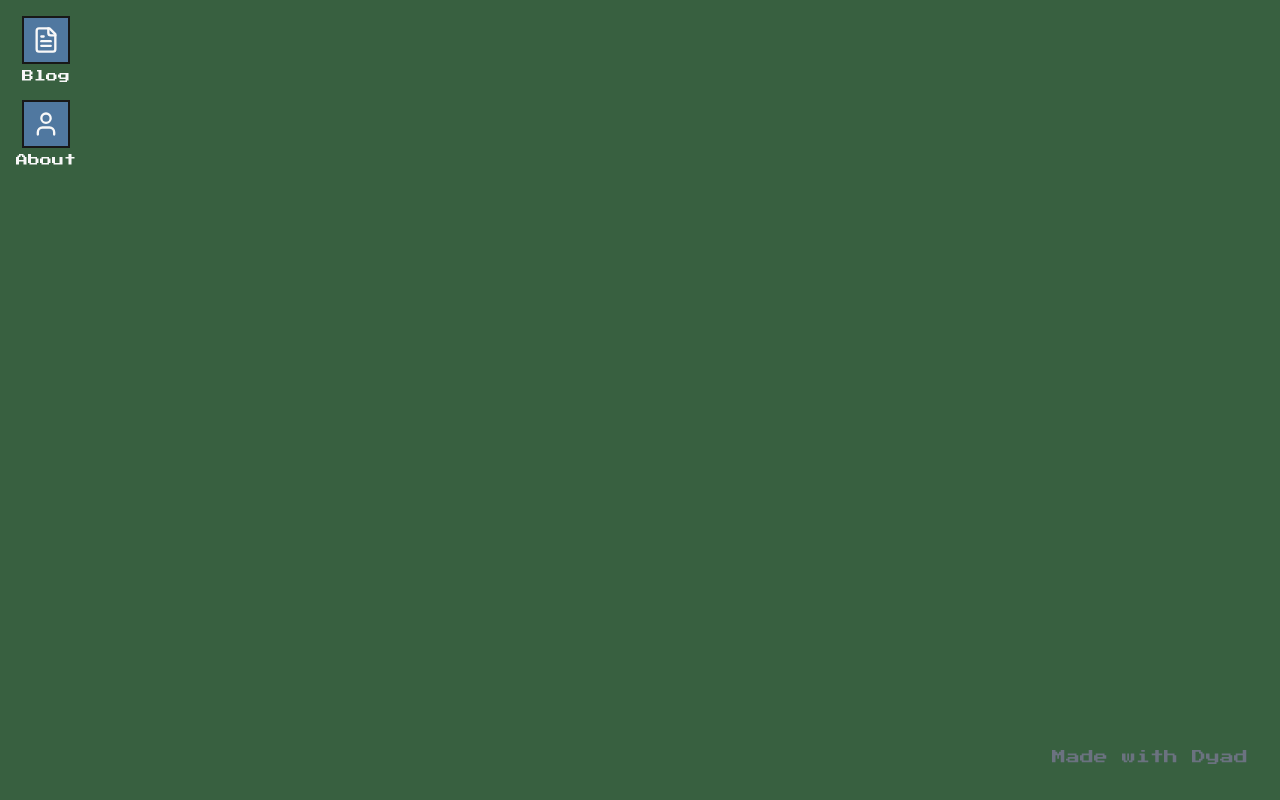
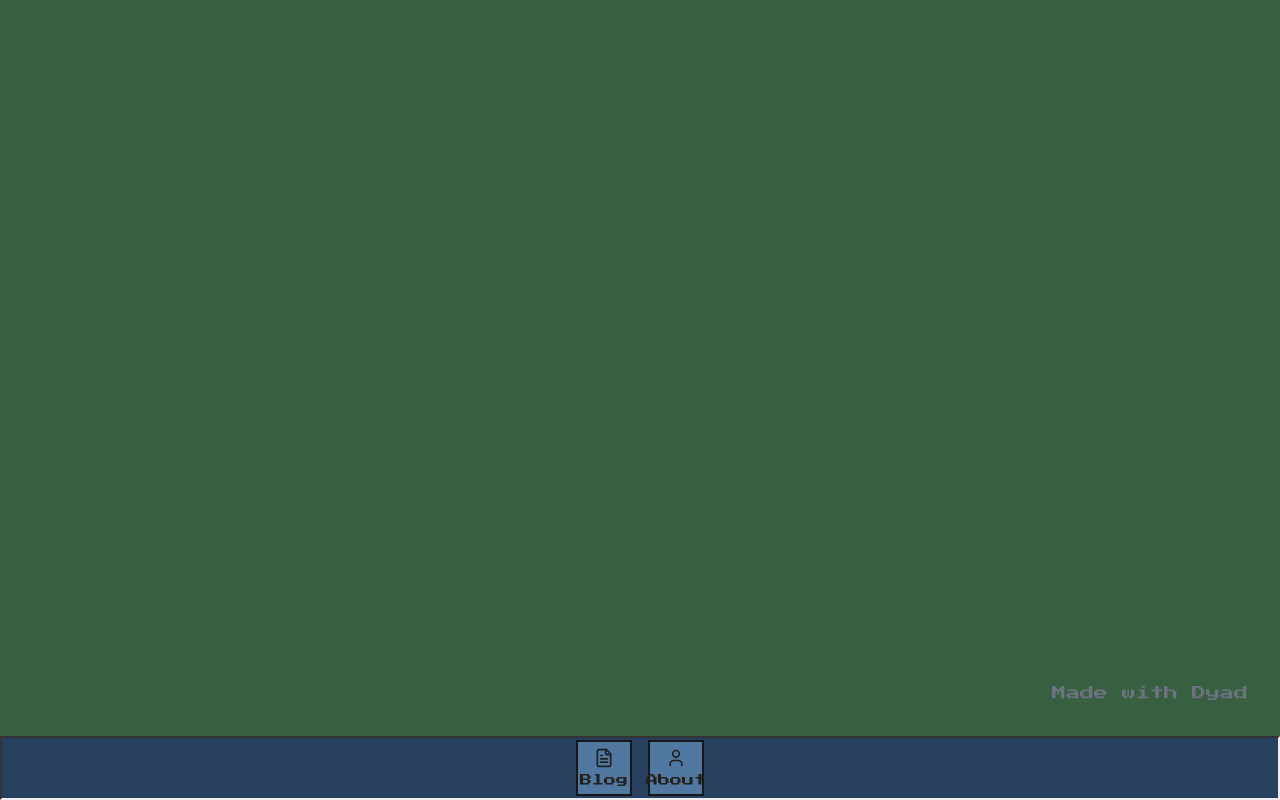
Before and after one commit to jungkj/studio, a React (Vite) app: page / in a window 1280 px wide. Built offline with nearby package versions, Linux system fonts and the light colour scheme.

Commit message:
[dyad] Added a DesktopDock component for launching applications - wrote 2 file(s)

```diff
--- /dev/null
+++ b/src/components/DesktopDock.tsx
@@ -0,0 +1,37 @@
+import React from 'react';
+import { FileText, User } from 'lucide-react';
+import { cn } from '@/lib/utils';
+import { PixelButton } from './PixelButton';
+
+interface DesktopDockProps {
+  onOpenWindow: (windowName: 'blog' | 'about') => void;
+}
+
+const DesktopDock: React.FC<DesktopDockProps> = ({ onOpenWindow }) => {
+  return (
+    <div className={cn(
+      "absolute bottom-0 left-0 right-0",
+      "w-full h-16 bg-emerald-dark-blue pixel-border-inset border-emerald-border",
+      "flex items-center justify-center px-4 space-x-4"
+    )}>
+      <PixelButton
+        onClick={() => onOpenWindow('blog')}
+        className="flex flex-col items-center justify-center w-14 h-14 p-1"
+        variant="secondary"
+      >
+        <FileText className="text-emerald-black" size={20} />
+        <span className="text-emerald-black font-pixel text-xs mt-1">Blog</span>
+      </PixelButton>
+      <PixelButton
+        onClick={() => onOpenWindow('about')}
+        className="flex flex-col items-center justify-center w-14 h-14 p-1"
+        variant="secondary"
+      >
+        <User className="text-emerald-black" size={20} />
+        <span className="text-emerald-black font-pixel text-xs mt-1">About</span>
+      </PixelButton>
+    </div>
+  );
+};
+
+export { DesktopDock };
--- a/src/pages/Index.tsx
+++ b/src/pages/Index.tsx
@@ -3,8 +3,7 @@ import { MadeWithDyad } from "@/components/made-with-dyad";
 import { Window } from '@/components/Window';
 import { BlogApp } from '@/components/BlogApp';
 import { AboutApp } from '@/components/AboutApp';
-import { FileText, User } from 'lucide-react';
-import { PixelButton } from '@/components/PixelButton';
+import { DesktopDock } from '@/components/DesktopDock'; // Import the new component
 
 type ActiveWindow = 'blog' | 'about' | null;
 
@@ -28,22 +27,6 @@ const Index = () => {
 
   return (
     <div className="min-h-screen w-full bg-emerald-dark-green flex flex-col items-start justify-start p-4 relative overflow-hidden">
-      {/* Desktop Icons */}
-      <div className="flex flex-col space-y-4">
-        <div className="flex flex-col items-center cursor-pointer" onClick={() => openWindow('blog')}>
-          <div className="w-12 h-12 bg-emerald-light-blue flex items-center justify-center pixel-border border-emerald-border pixel-shadow mb-1">
-            <FileText className="text-emerald-white" size={28} />
-          </div>
-          <span className="text-emerald-white font-pixel text-xs text-shadow-sm">Blog</span>
-        </div>
-        <div className="flex flex-col items-center cursor-pointer" onClick={() => openWindow('about')}>
-          <div className="w-12 h-12 bg-emerald-light-blue flex items-center justify-center pixel-border border-emerald-border pixel-shadow mb-1">
-            <User className="text-emerald-white" size={28} />
-          </div>
-          <span className="text-emerald-white font-pixel text-xs text-shadow-sm">About</span>
-        </div>
-      </div>
-
       {/* Active Windows */}
       {activeWindows.blog && (
         <Window title="Blog" onClose={() => closeWindow('blog')} initialPosition={{ x: 50, y: 50 }} className="z-10">
@@ -56,7 +39,10 @@ const Index = () => {
         </Window>
       )}
 
-      <div className="absolute bottom-4 right-4">
+      {/* Desktop Dock */}
+      <DesktopDock onOpenWindow={openWindow} />
+
+      <div className="absolute bottom-20 right-4"> {/* Adjusted position to avoid dock */}
         <MadeWithDyad />
       </div>
     </div>
```
